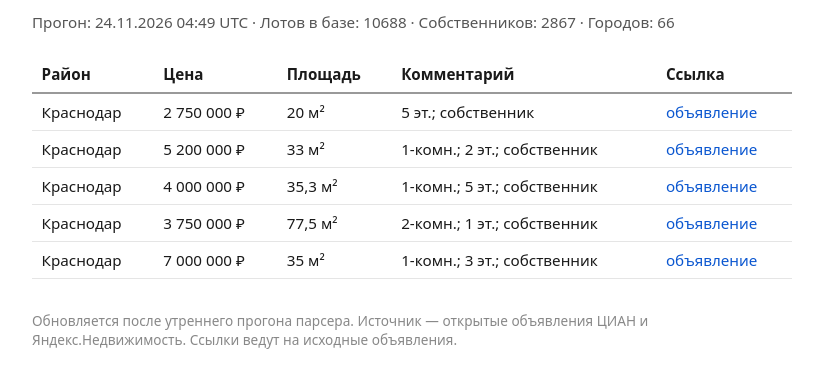
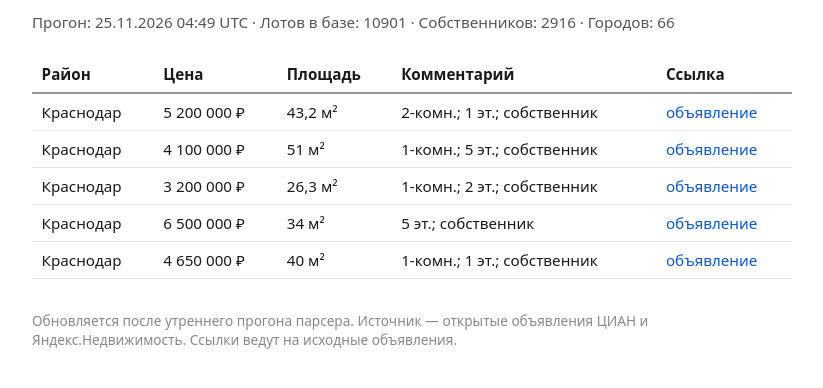
Before and after one commit to isaafoks-collab/realtor-service, a plain HTML site: page index.html in a window 1280 px wide. Shown: the part 66-454 px from the top of the page, without its empty margins (228-1051 px from the left). Drawn offline with Linux system fonts and the light colour scheme.

Commit message:
витрина: авто-обновление после утреннего прогона

```diff
--- a/index.html
+++ b/index.html
@@ -3,7 +3,7 @@
 <head>
 <meta charset="utf-8">
 <meta name="viewport" content="width=device-width, initial-scale=1">
-<title>Свежие лоты-собственники — 24.11.2026 04:49 UTC</title>
+<title>Свежие лоты-собственники — 25.11.2026 04:49 UTC</title>
 <style>
  body { font-family: system-ui, -apple-system, Segoe UI, Roboto, sans-serif;
         max-width: 760px; margin: 2rem auto; padding: 0 1rem; color: #1a1a1a; }
@@ -19,15 +19,15 @@
 </head>
 <body>
 <h1>Свежие лоты-собственники</h1>
-<div class="counters">Прогон: 24.11.2026 04:49 UTC &middot; Лотов в базе: 10688
- &middot; Собственников: 2867 &middot; Городов: 66</div>
+<div class="counters">Прогон: 25.11.2026 04:49 UTC &middot; Лотов в базе: 10901
+ &middot; Собственников: 2916 &middot; Городов: 66</div>
 <table>
 <tr><th>Район</th><th>Цена</th><th>Площадь</th><th>Комментарий</th><th>Ссылка</th></tr>
-<tr><td>Краснодар</td><td>2 750 000 ₽</td><td>20 м²</td><td>5 эт.; собственник</td><td><a href="https://www.cian.ru/sale/flat/336816680/">объявление</a></td></tr>
-<tr><td>Краснодар</td><td>5 200 000 ₽</td><td>33 м²</td><td>1-комн.; 2 эт.; собственник</td><td><a href="https://www.cian.ru/sale/flat/336811262/">объявление</a></td></tr>
-<tr><td>Краснодар</td><td>4 000 000 ₽</td><td>35,3 м²</td><td>1-комн.; 5 эт.; собственник</td><td><a href="https://www.cian.ru/sale/flat/308926027/">объявление</a></td></tr>
-<tr><td>Краснодар</td><td>3 750 000 ₽</td><td>77,5 м²</td><td>2-комн.; 1 эт.; собственник</td><td><a href="https://www.cian.ru/sale/flat/336750959/">объявление</a></td></tr>
-<tr><td>Краснодар</td><td>7 000 000 ₽</td><td>35 м²</td><td>1-комн.; 3 эт.; собственник</td><td><a href="https://www.cian.ru/sale/flat/332366498/">объявление</a></td></tr>
+<tr><td>Краснодар</td><td>5 200 000 ₽</td><td>43,2 м²</td><td>2-комн.; 1 эт.; собственник</td><td><a href="https://www.cian.ru/sale/flat/335435032/">объявление</a></td></tr>
+<tr><td>Краснодар</td><td>4 100 000 ₽</td><td>51 м²</td><td>1-комн.; 5 эт.; собственник</td><td><a href="https://www.cian.ru/sale/flat/332183849/">объявление</a></td></tr>
+<tr><td>Краснодар</td><td>3 200 000 ₽</td><td>26,3 м²</td><td>1-комн.; 2 эт.; собственник</td><td><a href="https://www.cian.ru/sale/flat/336265779/">объявление</a></td></tr>
+<tr><td>Краснодар</td><td>6 500 000 ₽</td><td>34 м²</td><td>5 эт.; собственник</td><td><a href="https://www.cian.ru/sale/flat/336817853/">объявление</a></td></tr>
+<tr><td>Краснодар</td><td>4 650 000 ₽</td><td>40 м²</td><td>1-комн.; 1 эт.; собственник</td><td><a href="https://www.cian.ru/sale/flat/327964167/">объявление</a></td></tr>
 </table>
 <footer>Обновляется после утреннего прогона парсера. Источник — открытые
 объявления ЦИАН и Яндекс.Недвижимость. Ссылки ведут на исходные объявления.</footer>
```
